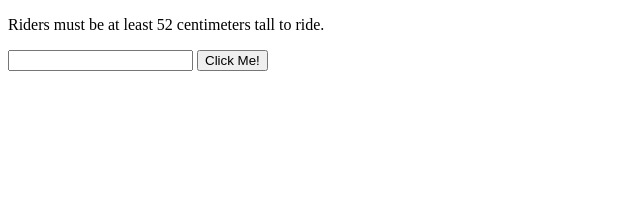
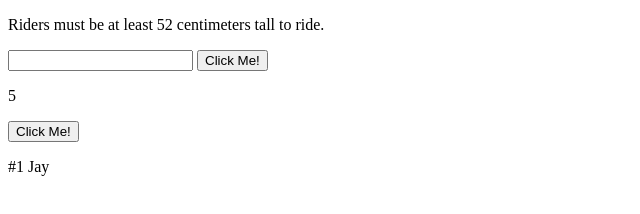
Before and after one commit to minifid/Javascript-Projects, a plain HTML site: page Basic_JavaScript_Projects/Project6_ternary_operators_constructors/index.html in a window 1280 px wide. Shown: the whole page, without its empty margins (0-640 px from the left). Drawn offline with Linux system fonts and the light colour scheme.

Commit message:
constructors

```diff
--- a/Basic_JavaScript_Projects/Project6_ternary_operators_constructors/index.html
+++ b/Basic_JavaScript_Projects/Project6_ternary_operators_constructors/index.html
@@ -5,10 +5,16 @@
         <meta charset="utf-8">
     </head>
     <body>
+        <!-- ternary operator -->
         <p>Riders must be at least 52 centimeters tall to ride.</p>
         <p id="editMe"></p>
         <input id="height" type="text">
         <button onclick="my_function()">Click Me!</button>
+        <!-- nested function -->
+        <p id="nested_function">5</p>
+        <button onclick="nested_function()">Click Me!</button>
+        <!-- object constructor -->
+        <p id="constructor"></p>
         <script src="js/main.js"></script>
     </body>
 </html>
--- a/Basic_JavaScript_Projects/Project6_ternary_operators_constructors/js/main.js
+++ b/Basic_JavaScript_Projects/Project6_ternary_operators_constructors/js/main.js
@@ -1,9 +1,33 @@
 
 
-
+//ternary operator
 function my_function(){
     var height, can_ride;
     height = document.getElementById("height").value;
     can_ride = (height < 52) ? "You are too short" : "You are tall enough";
     document.getElementById("editMe").innerHTML = can_ride + " to ride.";
 }
+
+//nested function increments a value
+function nested_function(){
+    console.log('working');
+    var nested_function = document.getElementById('nested_function');
+    nested_function.innerHTML= count();
+    function count(){
+        var Starting_point = parseInt(nested_function.innerHTML);
+        console.log(Starting_point);
+        function Plus_one() {Starting_point += 1;}
+        Plus_one();
+        return Starting_point;
+    }
+}
+
+//object constructor
+function User(id, username, password){
+    this.id=id;
+    this.username=username;
+    this.password=password
+}
+
+var Jay= new User(1, "Jay", "SecurePassword");
+document.getElementById("constructor").innerHTML = "#" + Jay.id + " " + Jay.username;
```
